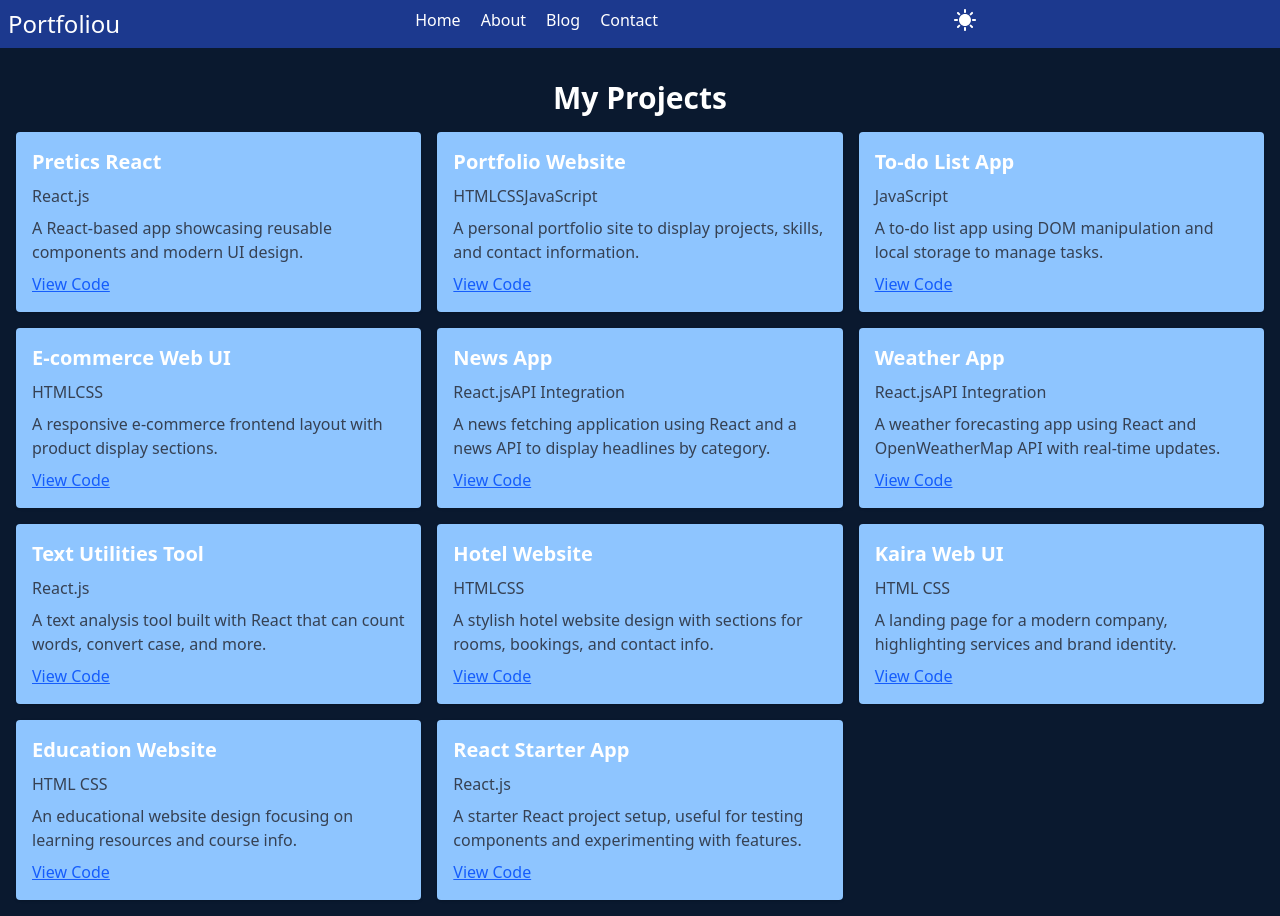
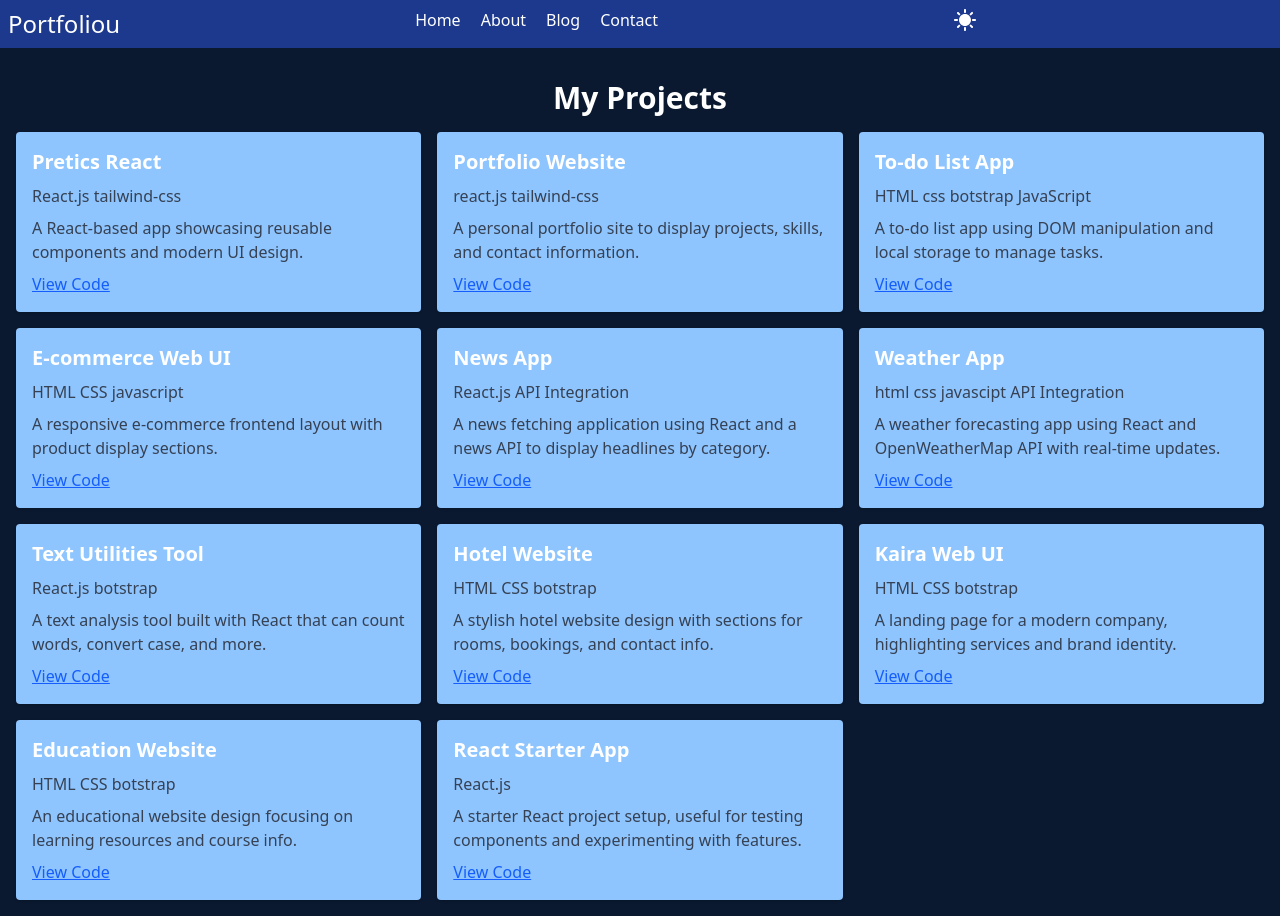
Before and after one commit to sureshjoshi88/Protfoliou-website, a React (Vite) app: page /projects in a window 1280 px wide. Built offline with nearby package versions, Linux system fonts and the light colour scheme.

Commit message:
updated code

```diff
--- a/src/component/Project.jsx
+++ b/src/component/Project.jsx
@@ -7,61 +7,61 @@ const Project = (props) => {
   {
     name: "Pretics React",
     url: "https://github.com/sureshjoshi88/pretics-react",
-    techStack: ["React.js"],
+    techStack: ["React.js tailwind-css"],
     description: "A React-based app showcasing reusable components and modern UI design."
   },
   {
     name: "Portfolio Website",
     url: "https://github.com/sureshjoshi88/Protfoliou-website",
-    techStack: ["HTML", "CSS", "JavaScript"],
+    techStack: ["react.js"," tailwind-css"],
     description: "A personal portfolio site to display projects, skills, and contact information."
   },
   {
     name: "To-do List App",
     url: "https://github.com/sureshjoshi88/todo-list-project",
-    techStack: ["JavaScript"],
+    techStack: [" HTML"," css", " botstrap", " JavaScript"],
     description: "A to-do list app using DOM manipulation and local storage to manage tasks."
   },
   {
     name: "E-commerce Web UI",
     url: "https://github.com/sureshjoshi88/ecommerce-web",
-    techStack: ["HTML", "CSS"],
+    techStack: ["HTML ", "CSS ","javascript" ],
     description: "A responsive e-commerce frontend layout with product display sections."
   },
   {
     name: "News App",
     url: "https://github.com/sureshjoshi88/Newsapp",
-    techStack: ["React.js", "API Integration"],
+    techStack: ["React.js", " API Integration"],
     description: "A news fetching application using React and a news API to display headlines by category."
   },
   {
     name: "Weather App",
     url: "https://github.com/sureshjoshi88/weather-app",
-    techStack: ["React.js", "API Integration"],
+    techStack: ["html "," css"," javascipt", " API Integration"],
     description: "A weather forecasting app using React and OpenWeatherMap API with real-time updates."
   },
   {
     name: "Text Utilities Tool",
     url: "https://github.com/sureshjoshi88/my-first-for-react-in-textutils",
-    techStack: ["React.js"],
+    techStack: ["React.js"," botstrap"],
     description: "A text analysis tool built with React that can count words, convert case, and more."
   },
   {
     name: "Hotel Website",
     url: "https://github.com/sureshjoshi88/hotel-web",
-    techStack: ["HTML", "CSS"],
+    techStack: ["HTML", " CSS" ," botstrap"],
     description: "A stylish hotel website design with sections for rooms, bookings, and contact info."
   },
   {
     name: "Kaira Web UI",
     url: "https://github.com/sureshjoshi88/kaira-web",
-    techStack: ["HTML ", "CSS"],
+    techStack: ["HTML ", "CSS"," botstrap"],
     description: "A landing page for a modern company, highlighting services and brand identity."
   },
   {
     name: "Education Website",
     url: "https://github.com/sureshjoshi88/education-web",
-    techStack: ["HTML ", "CSS"],
+    techStack: ["HTML ", " CSS" ," botstrap"],
     description: "An educational website design focusing on learning resources and course info."
   },
   {
```
